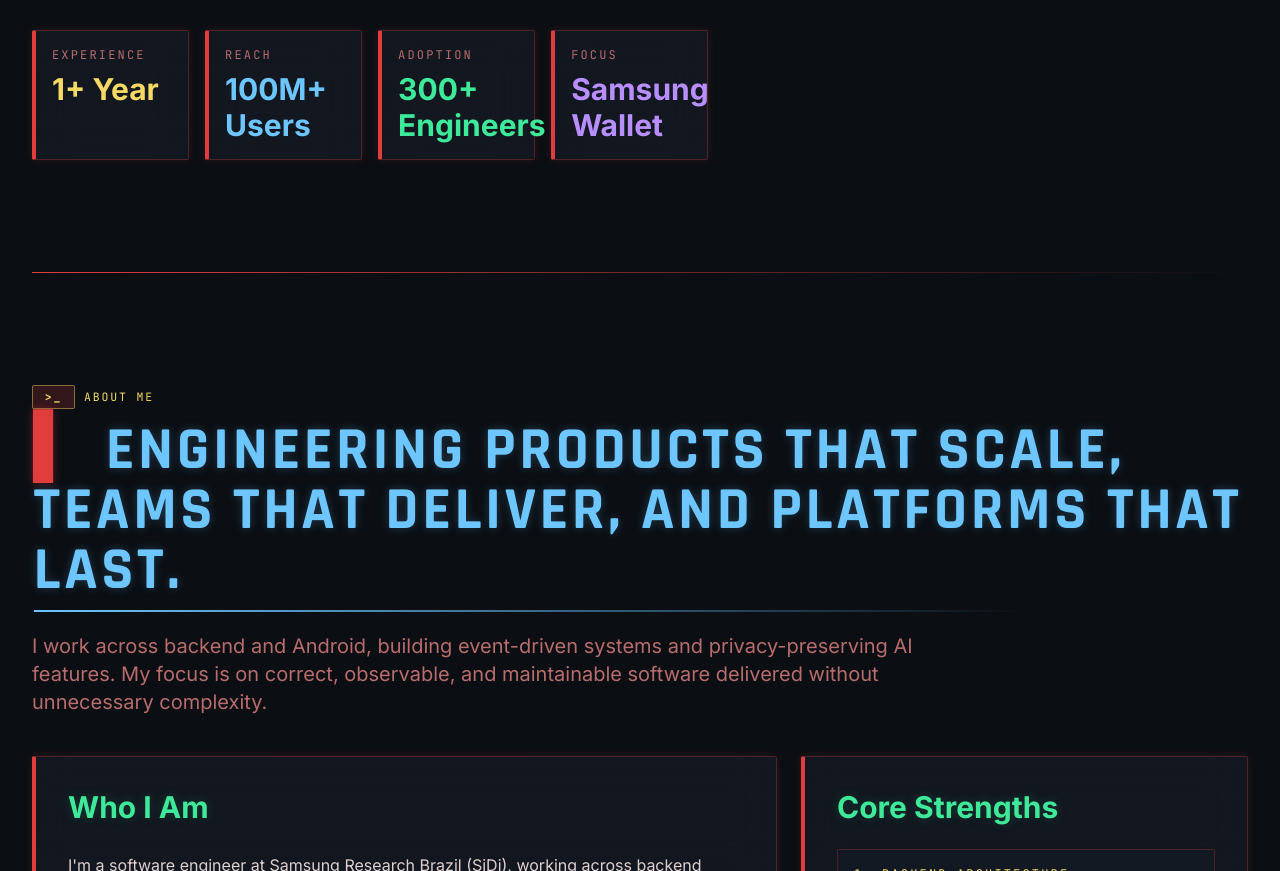
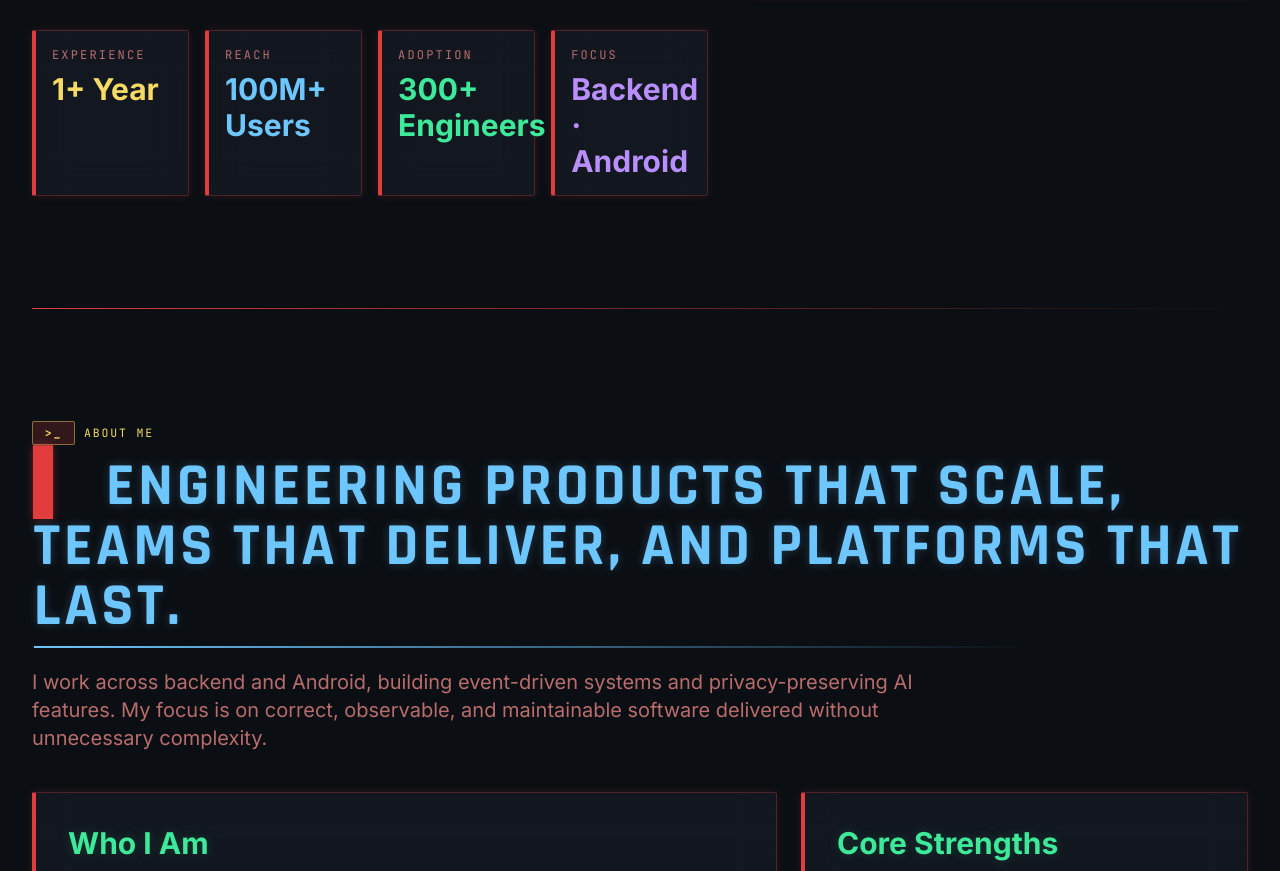
Before and after one commit to PedrocaOBanido/portfolio, a plain HTML site: page index.html in a window 1280 px wide. Shown: the part 1317-2188 px from the top of the page. Drawn offline with nearby package versions, Linux system fonts and the light colour scheme; a web font is replaced by a local one.

Commit message:
focus panel change...

```diff
--- a/index.html
+++ b/index.html
@@ -478,7 +478,7 @@
               </div>
               <div class="glass rounded-[2px] p-4">
                 <p class="font-mono text-xs uppercase tracking-[0.18em] text-[var(--cp-red-muted)]">Focus</p>
-                <p class="mt-2 font-display text-3xl font-bold text-[var(--cp-violet)]">Samsung Wallet</p>
+                <p class="mt-2 font-display text-3xl font-bold text-[var(--cp-violet)]">Backend · Android</p>
               </div>
             </div>
           </div>
```
